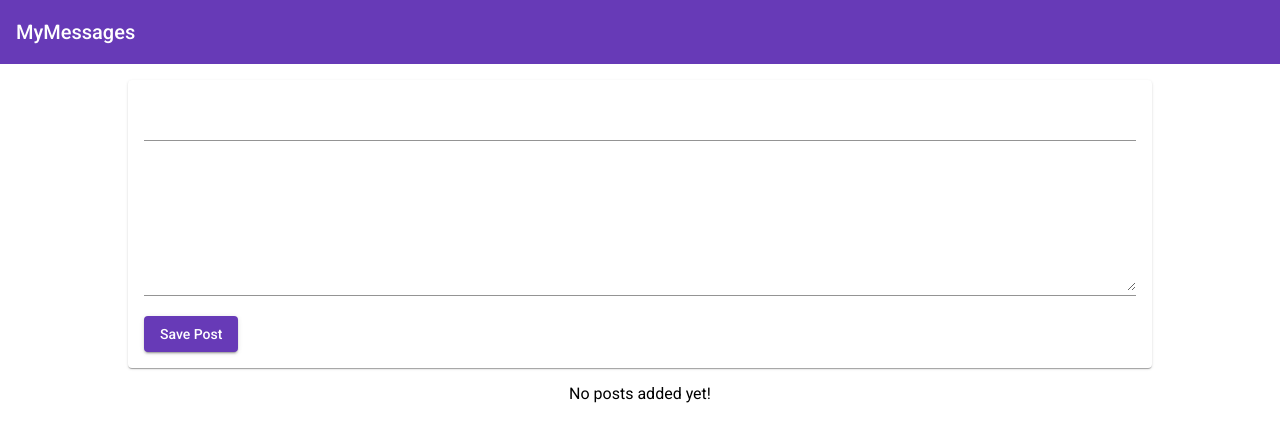
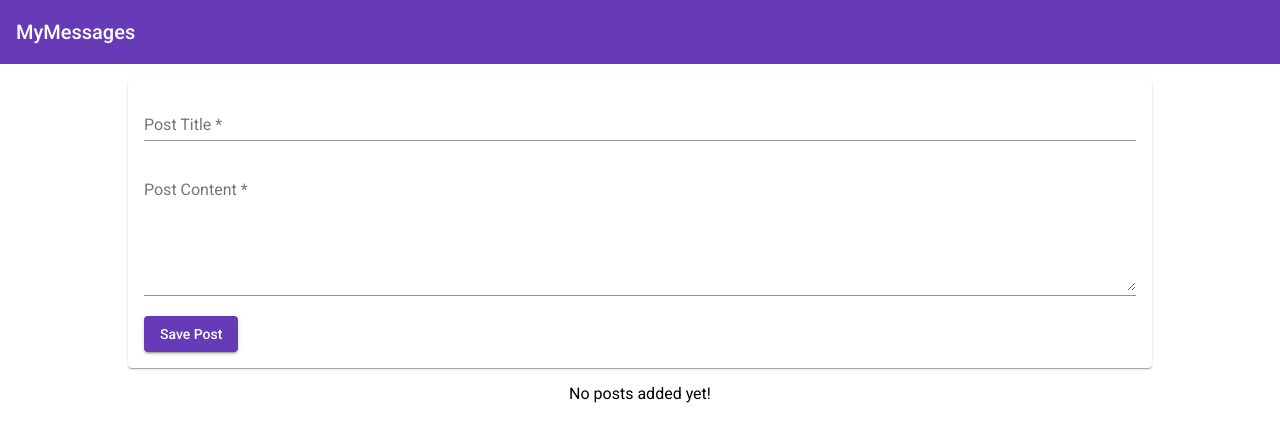
Before and after one commit to nowayjose5/udemy-mean-course, an Angular app: page / in a window 1280 px wide. Shown: the top 442 px of the page. Built offline with nearby package versions, Linux system fonts and the light colour scheme.

Commit message:
add placeholder titles and action buttons

```diff
--- a/src/app/posts/post-create/post-create.component.html
+++ b/src/app/posts/post-create/post-create.component.html
@@ -1,7 +1,7 @@
 <mat-card>
   <form (submit)="addPost(postForm)" #postForm="ngForm">
     <mat-form-field>
-      <input matInput type="text" name="title" ngModel required #title="ngModel" />
+      <input matInput type="text" name="title" ngModel required placeholder="Post Title" #title="ngModel" />
       <mat-error *ngIf="title.invalid">Please enter a post title.</mat-error>
     </mat-form-field>
     <mat-form-field>
@@ -11,6 +11,7 @@
         name="content"
         ngModel
         required
+        placeholder="Post Content"
         #content="ngModel"
       ></textarea>
       <mat-error *ngIf="content.invalid">Please enter some post content.</mat-error>
--- a/src/app/posts/post-create/post-create.component.ts
+++ b/src/app/posts/post-create/post-create.component.ts
@@ -24,5 +24,6 @@
       content: form.value.content,
     };
     this.postsService.addPosts(post);
+    form.resetForm();
   }
 }
--- a/src/app/posts/post-list.component/post-list.component.html
+++ b/src/app/posts/post-list.component/post-list.component.html
@@ -4,6 +4,10 @@
       {{ post.title }}
     </mat-expansion-panel-header>
     <p>{{ post.content }}</p>
+    <mat-action-row>
+      <button mat-button color="accent">Edit</button>
+      <button mat-button color="warn">Delete</button>
+    </mat-action-row>
   </mat-expansion-panel>
 </mat-accordion>
 <p class="info-text mat-body1" *ngIf="!posts.length">No posts added yet!</p>
```
